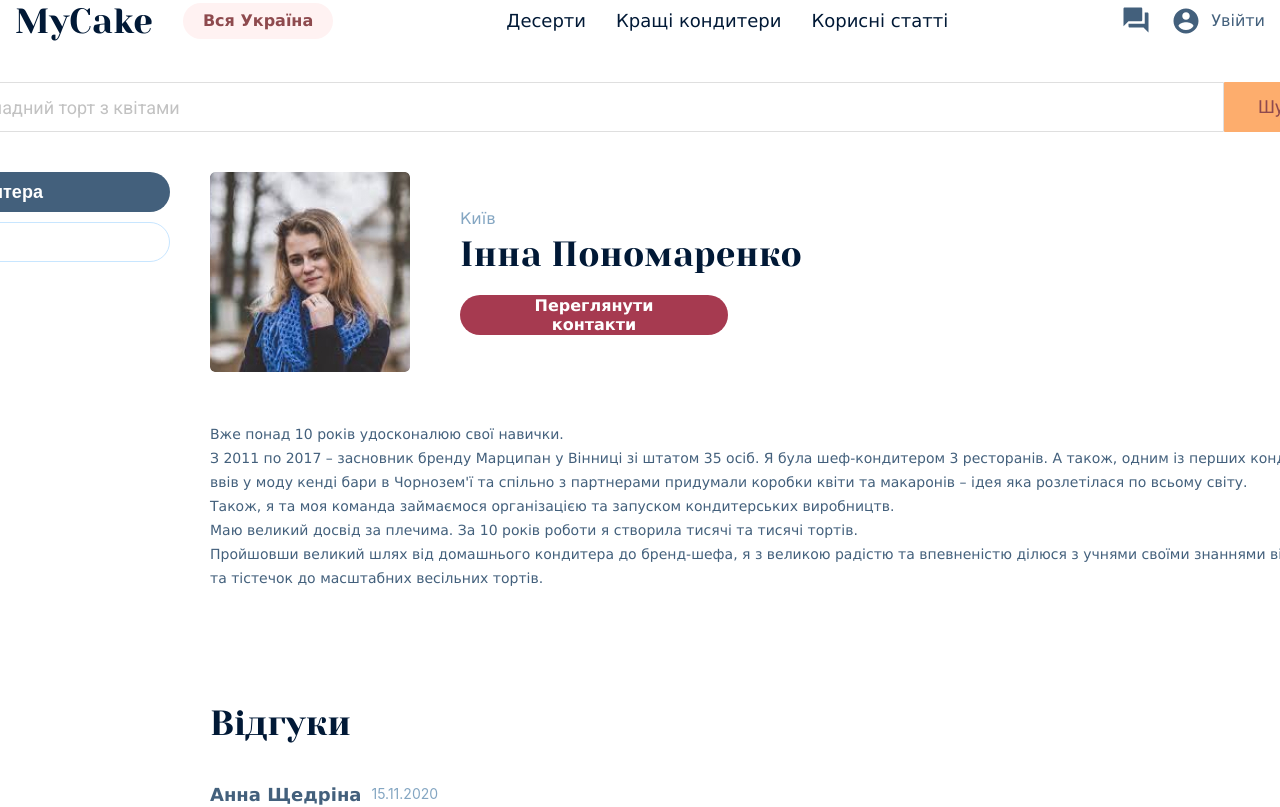
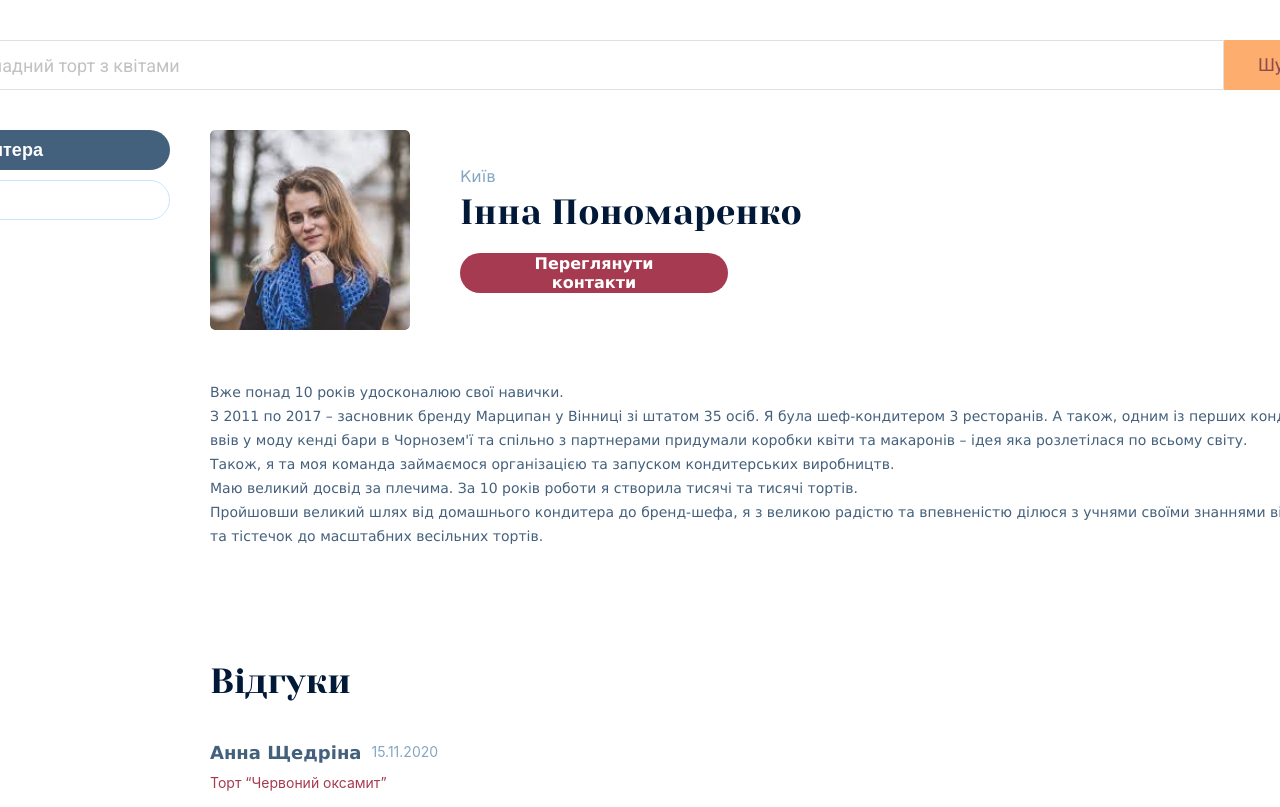
Before and after one commit to Tate-T/cake-project, a React (Create React App) app: page /confectioner/about in a window 1280 px wide. Shown: the top 807 px of the page. Built offline with nearby package versions, Linux system fonts and the light colour scheme.

Commit message:
Update ConfecionerInfo.jsx

```diff
--- a/src/pages/ConfecionerInfo/ConfecionerInfo.jsx
+++ b/src/pages/ConfecionerInfo/ConfecionerInfo.jsx
@@ -1,5 +1,5 @@
 import React from 'react';
-import Header from "../../components/Header/Header";
+// import Header from "../../components/Header/Header";
 import Searchbar from "../../components/Searchbar/Searchbar";
 import Footer from "../../components/Footer/Footer";
 import aboutConfectionerImg from "../../imgs/aboutConfectionerImg.jpg";
@@ -24,7 +24,7 @@ function createUniqueId() {
 export default () => {
     return (
         <>
-            <Header />
+            {/* <Header /> */}
             <div className={css.container}>
                 <div className={css.searchbar}>
                     <Searchbar placeholder="Шоколадний торт з квітами" />
@@ -39,7 +39,7 @@ export default () => {
                             </Link>
                         </li>
                         <li>
-                            <Link to="/confectioner/desserts">
+                            <Link to="/confectioner/products">
                                 <button className={css.menuBtn}>Товари</button>
                             </Link>
                         </li>
```
